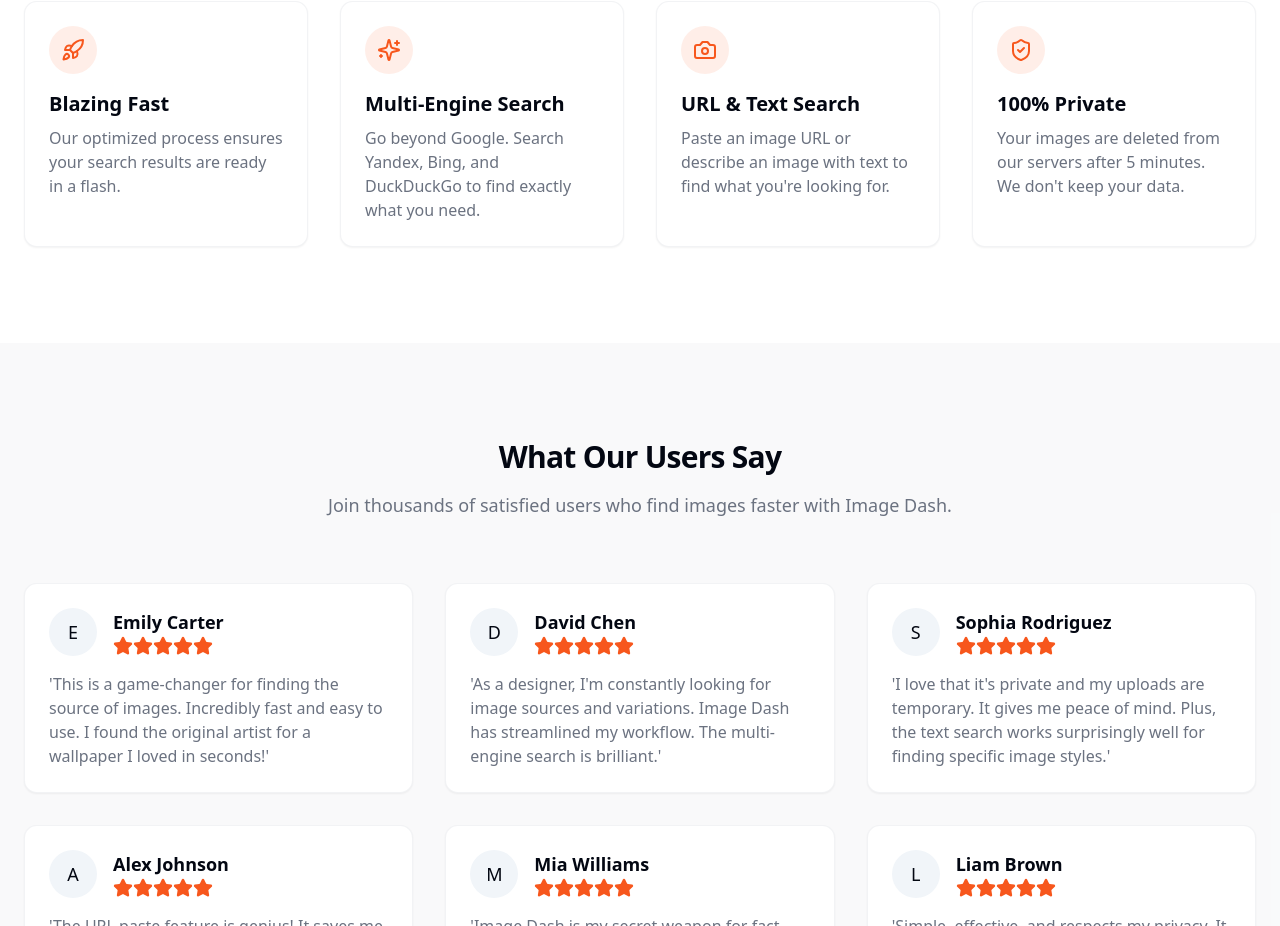
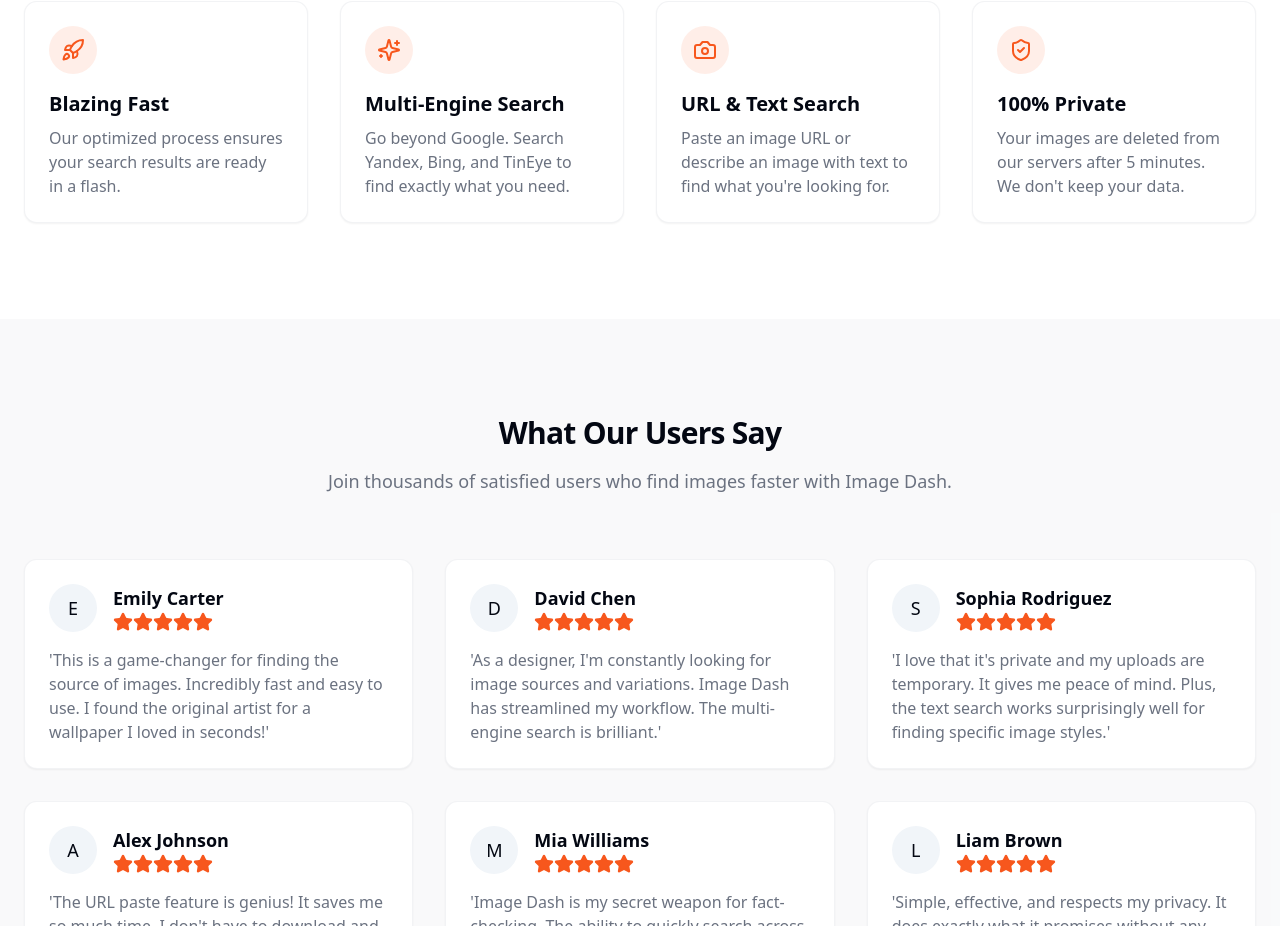
Before and after one commit to isixe/ImageDash, a Next.js app: page / in a window 1280 px wide. Shown: the part 1520-2446 px from the top of the page. Built offline with nearby package versions, Linux system fonts and the light colour scheme.

Commit message:
🌈 style(components): update landing view text

```diff
--- a/src/components/view/landing-view.tsx
+++ b/src/components/view/landing-view.tsx
@@ -74,7 +74,7 @@ export default function LandingView() {
             <FeatureCard
               icon={<Sparkles size={24} />}
               title="Multi-Engine Search"
-              description="Go beyond Google. Search Yandex, Bing, and DuckDuckGo to find exactly what you need."
+              description="Go beyond Google. Search Yandex, Bing, and TinEye to find exactly what you need."
             />
             <FeatureCard
               icon={<Camera size={24} />}
```
